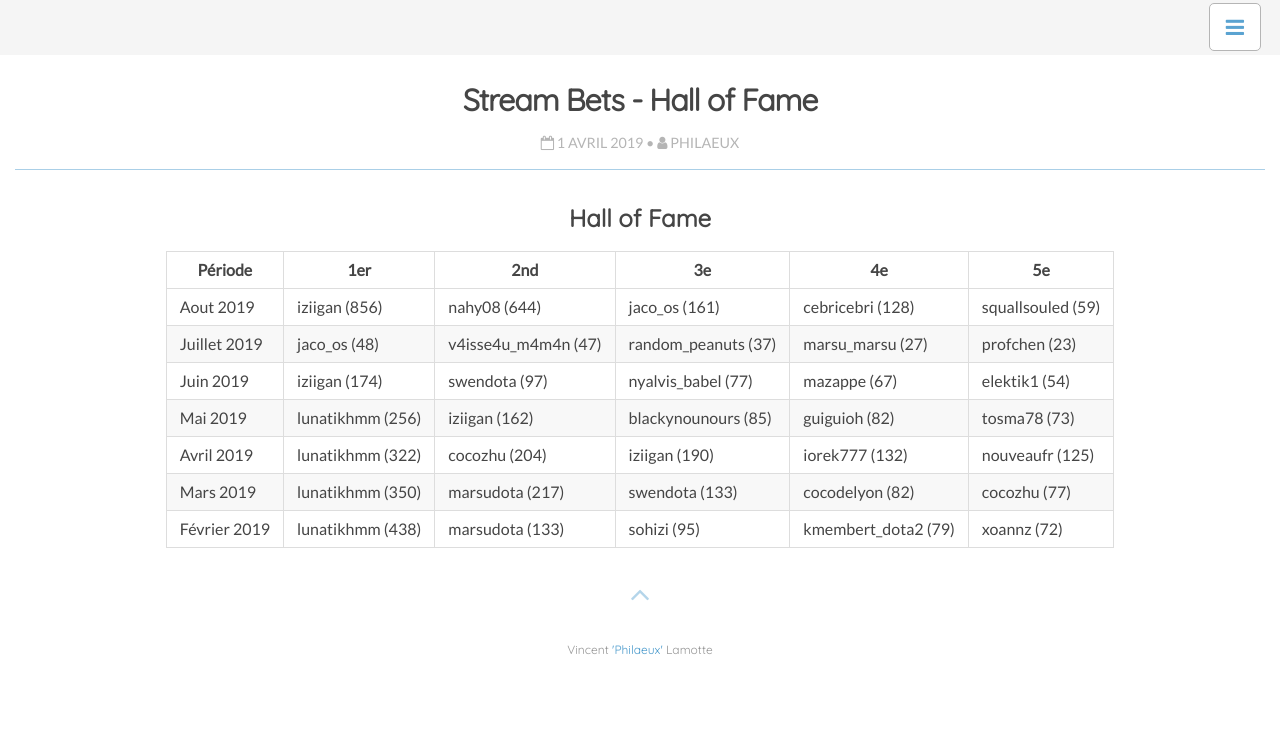
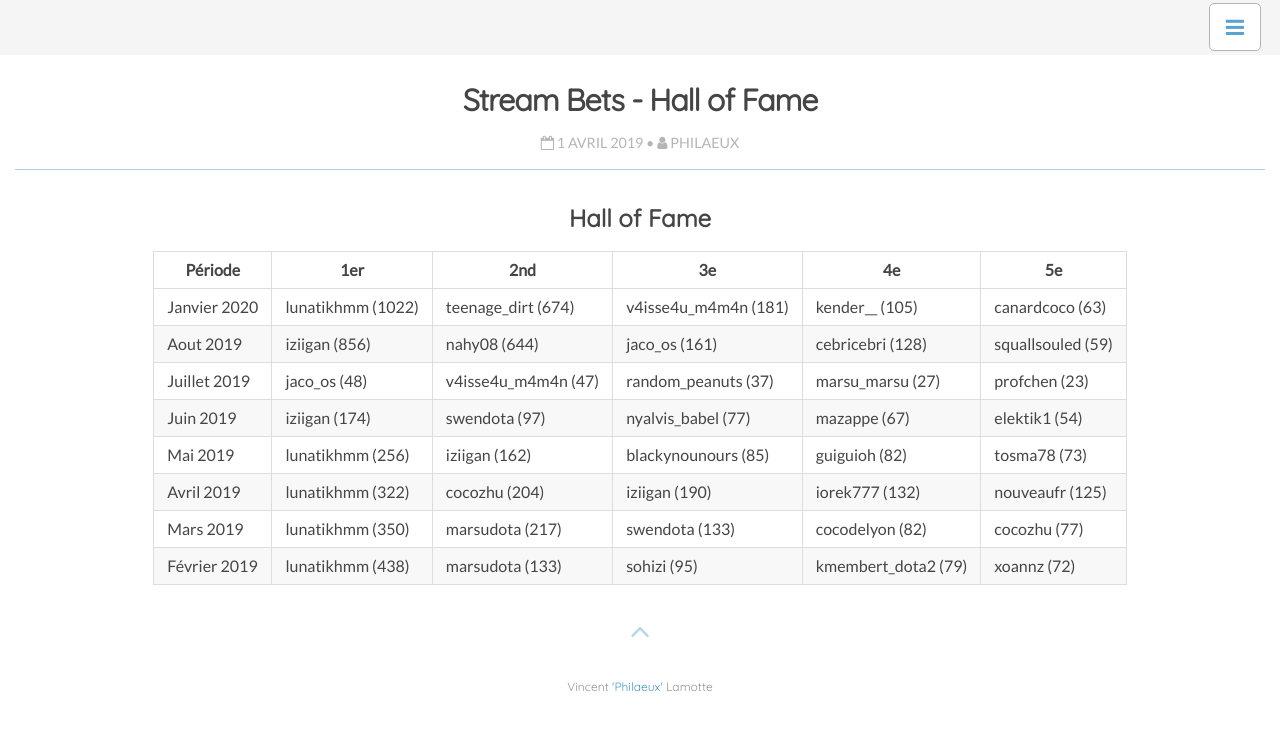
Before and after one commit to Philaeux/philaeux.github.io, a Jekyll site: the page built from _posts/2019-04-01-stream-fame.md, in a window 1280 px wide. Shown: the top 731 px of the page. Built offline with Jekyll 4.4.1, drawn with Linux system fonts in a browser that asks for light colours; nearby versions of some CDN libraries.

Commit message:
Janvier 2020

```diff
--- a/_posts/2019-04-01-stream-fame.md
+++ b/_posts/2019-04-01-stream-fame.md
@@ -11,6 +11,7 @@ tags: twitch
 
 | Période | 1er | 2nd | 3e | 4e | 5e |
 |-------|--------|---------|
+| Janvier 2020 | lunatikhmm (1022) | teenage_dirt (674) | v4isse4u_m4m4n (181) | kender__ (105) | canardcoco (63) |
 | Aout 2019 | iziigan (856) | nahy08 (644) | jaco_os (161) | cebricebri (128) | squallsouled (59) |
 | Juillet 2019 | jaco_os (48) | v4isse4u_m4m4n (47) | random_peanuts (37) | marsu_marsu (27) | profchen (23) |
 | Juin 2019 | iziigan (174) | swendota (97) | nyalvis_babel (77) | mazappe (67) | elektik1 (54) |
```
